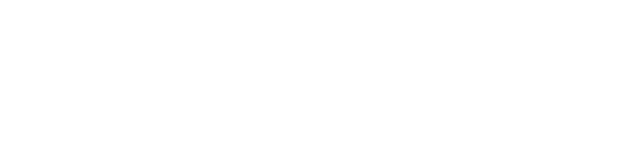
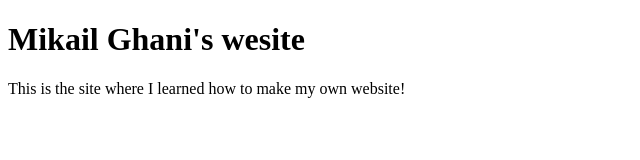
Before and after one commit to mikailGhani/MyWebsite, a plain HTML site: page index.html in a window 1280 px wide. Shown: the whole page, without its empty margins (0-640 px from the left). Drawn offline with Linux system fonts and the light colour scheme.

Commit message:
Update index.html

```diff
--- a/index.html
+++ b/index.html
@@ -1,6 +1,7 @@
 <!DOCTYPE html>
 <html>
  <body>
-
+  <h1> Mikail Ghani's wesite </h1>
+  <p>  This is the site where I learned how to make my own website! </p>
  </body>
 </html>
```
